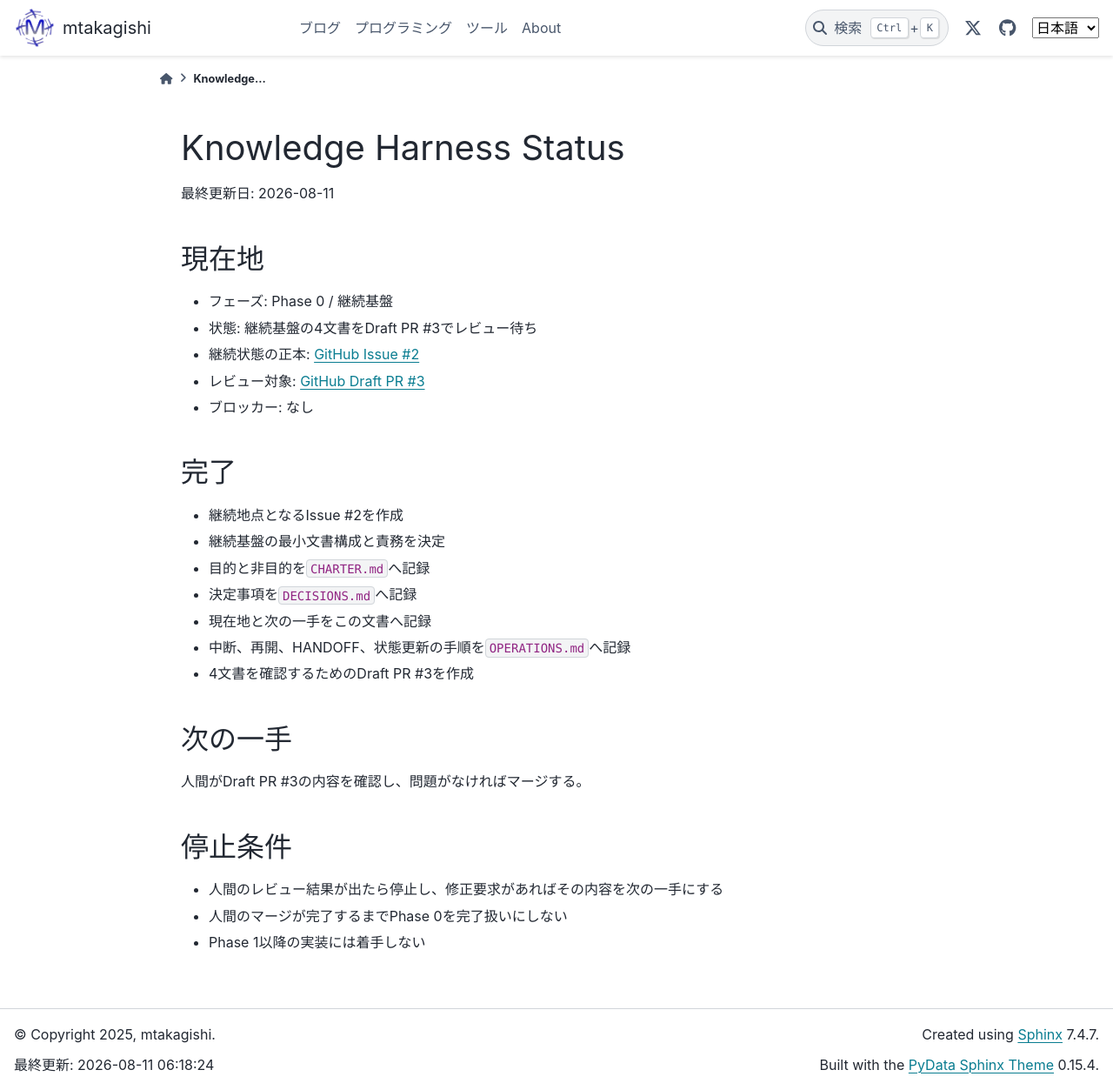
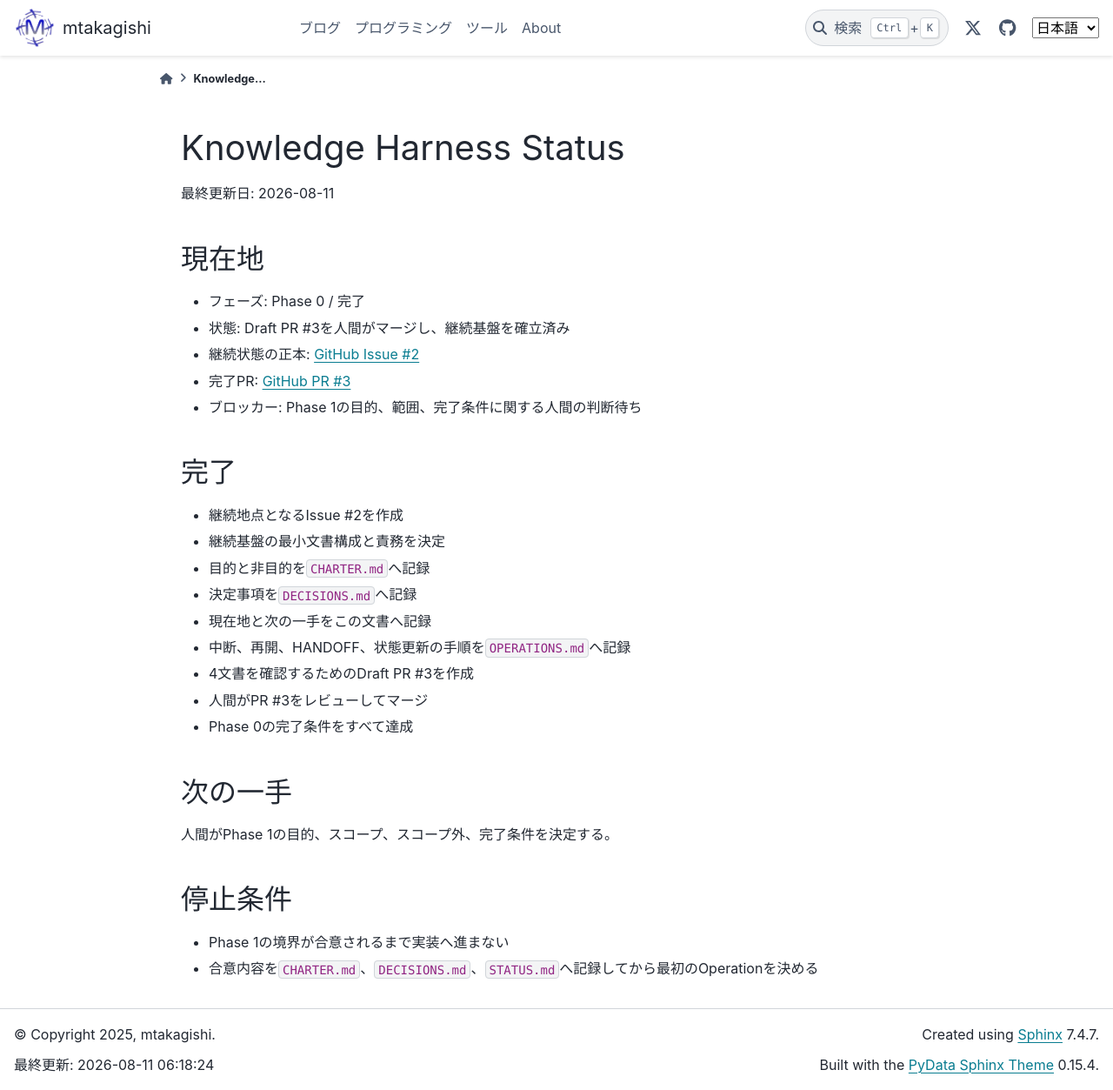
Before and after one commit to mtakagishi/note, a Sphinx documentation site: the page built from docs/agents/knowledge-harness/STATUS.md, in a window 1280 px wide and 1253 px high. Shown: the whole window at 87% size. Built offline with Sphinx 7.4.7 and the PyData theme 0.15.4, drawn with Linux system fonts in a browser that asks for light colours.

Commit message:
docs: complete knowledge harness phase 0 (#4)
Co-authored-by: mtakagishi <mtakagishi+github@gimail.com>

```diff
--- a/docs/agents/knowledge-harness/STATUS.md
+++ b/docs/agents/knowledge-harness/STATUS.md
@@ -4,11 +4,11 @@
 
 ## 現在地
 
-- フェーズ: Phase 0 / 継続基盤
-- 状態: 継続基盤の4文書をDraft PR #3でレビュー待ち
+- フェーズ: Phase 0 / 完了
+- 状態: Draft PR #3を人間がマージし、継続基盤を確立済み
 - 継続状態の正本: [GitHub Issue #2](https://github.com/mtakagishi/note/issues/2)
-- レビュー対象: [GitHub Draft PR #3](https://github.com/mtakagishi/note/pull/3)
-- ブロッカー: なし
+- 完了PR: [GitHub PR #3](https://github.com/mtakagishi/note/pull/3)
+- ブロッカー: Phase 1の目的、範囲、完了条件に関する人間の判断待ち
 
 ## 完了
 
@@ -19,13 +19,14 @@
 - 現在地と次の一手をこの文書へ記録
 - 中断、再開、HANDOFF、状態更新の手順を`OPERATIONS.md`へ記録
 - 4文書を確認するためのDraft PR #3を作成
+- 人間がPR #3をレビューしてマージ
+- Phase 0の完了条件をすべて達成
 
 ## 次の一手
 
-人間がDraft PR #3の内容を確認し、問題がなければマージする。
+人間がPhase 1の目的、スコープ、スコープ外、完了条件を決定する。
 
 ## 停止条件
 
-- 人間のレビュー結果が出たら停止し、修正要求があればその内容を次の一手にする
-- 人間のマージが完了するまでPhase 0を完了扱いにしない
-- Phase 1以降の実装には着手しない
+- Phase 1の境界が合意されるまで実装へ進まない
+- 合意内容を`CHARTER.md`、`DECISIONS.md`、`STATUS.md`へ記録してから最初のOperationを決める
```
Also changed, not shown: docs/agents/knowledge-harness/DECISIONS.md (+9 -0 lines).
